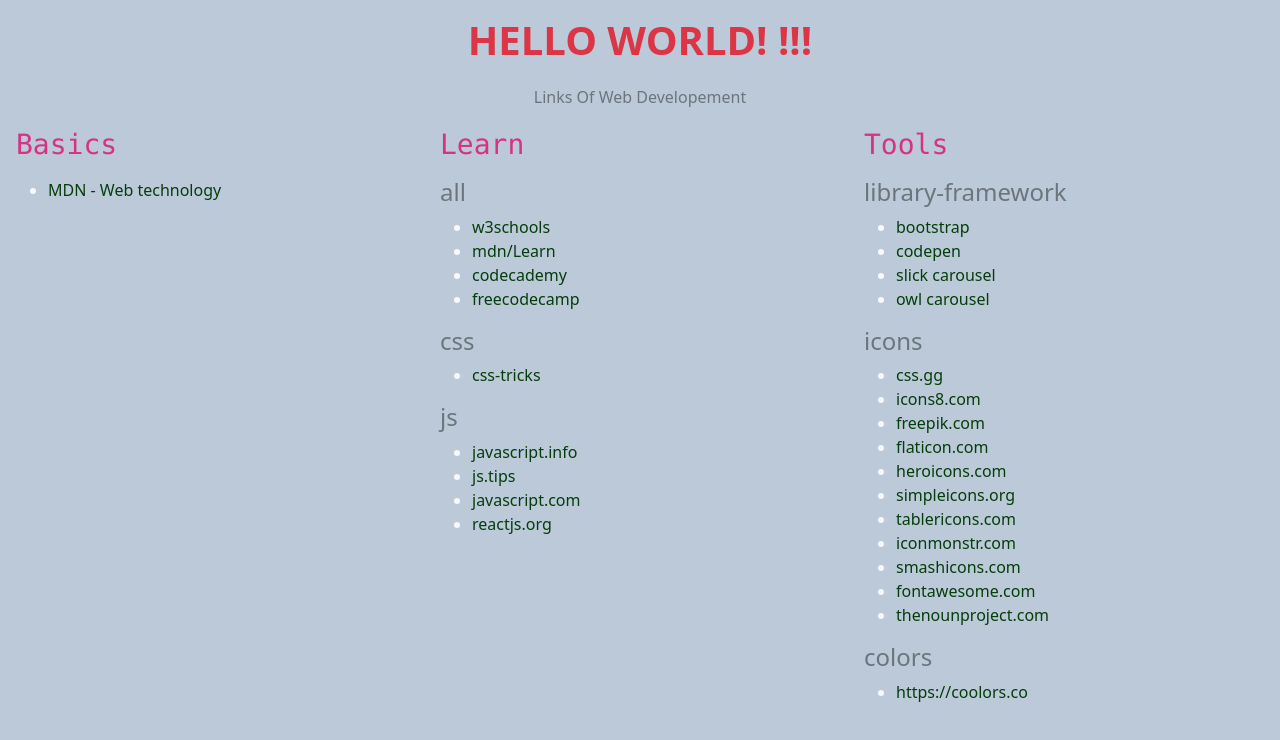
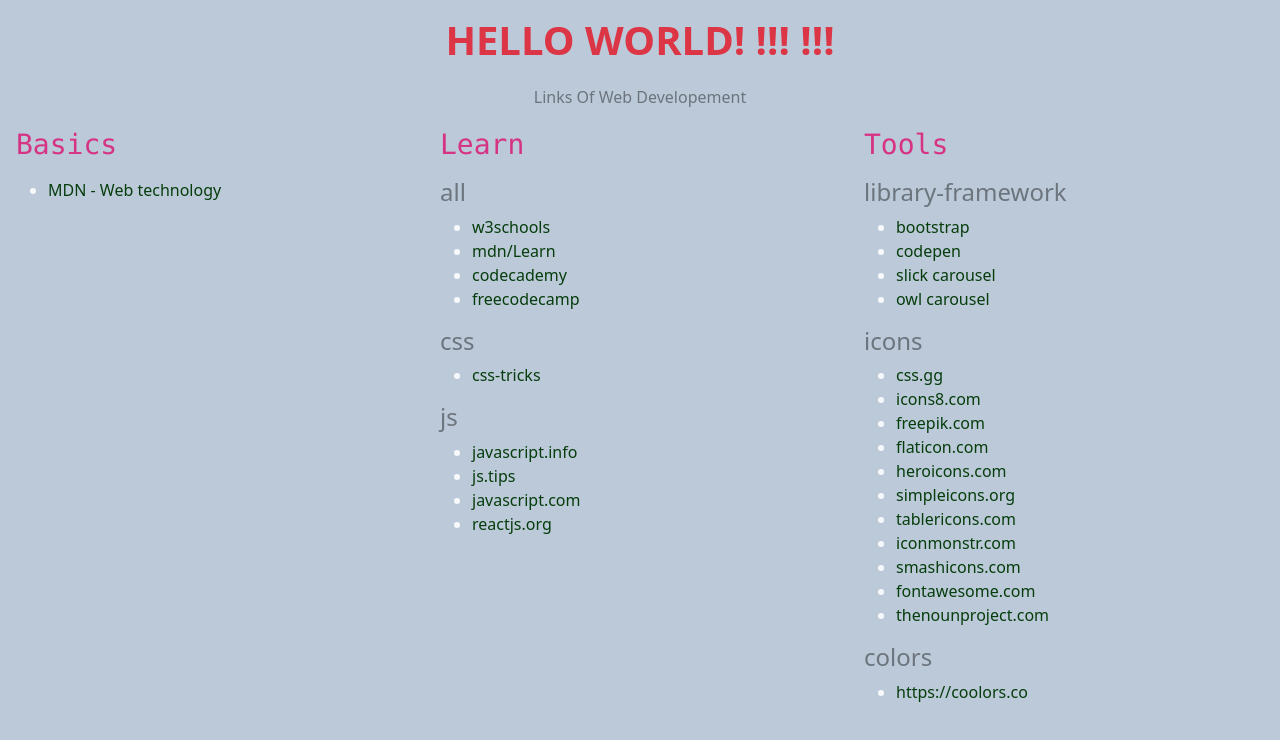
Before and after one commit to yavuz-emre/mywebsources, a plain HTML site: page index.html in a window 1280 px wide. Drawn offline with nearby package versions, Linux system fonts and the light colour scheme.

Commit message:
initial push

```diff
--- a/index.html
+++ b/index.html
@@ -25,7 +25,7 @@
 <body class="text-light">
     <div class="contianer m-auto px-3">
         <h1 class="text-center text-uppercase text-danger fw-bold p-3">
-            Hello world! !!!
+            Hello world! !!! !!!
         </h1>
         <h6 class="text-center text-capitalize text-secondary">
             Links of Web Developement
```
